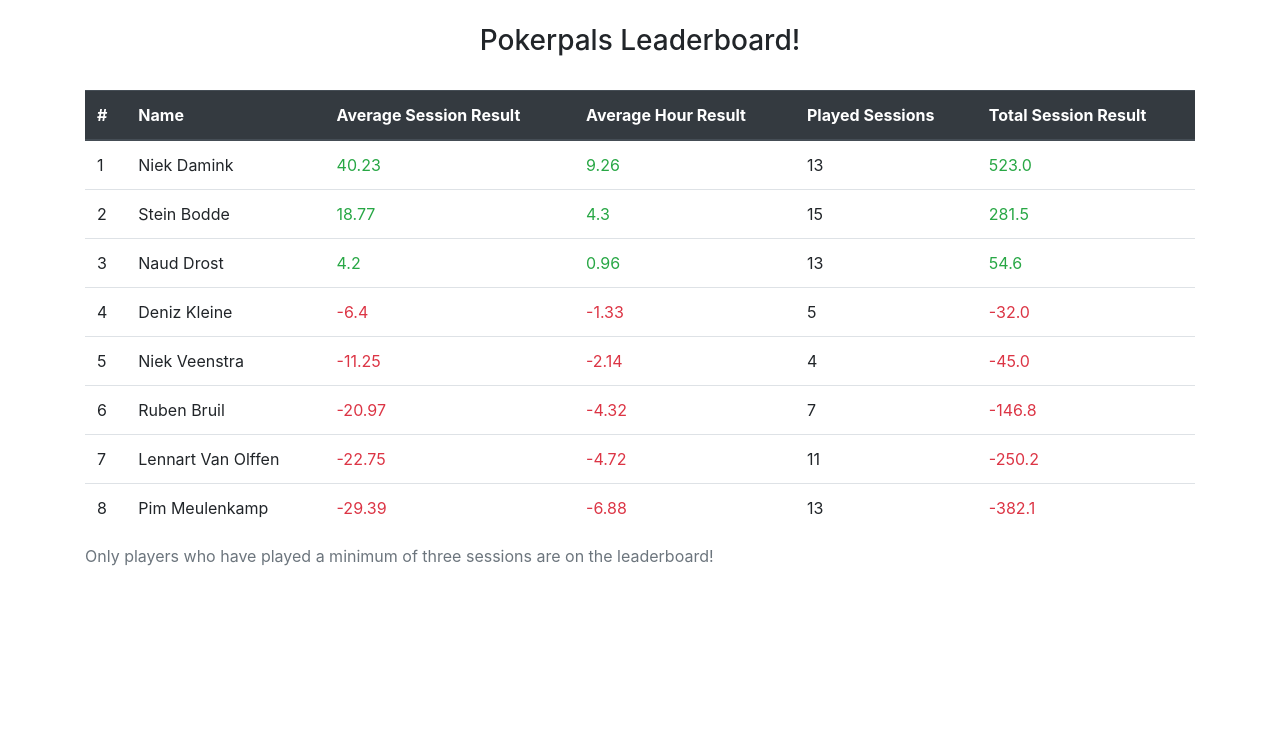
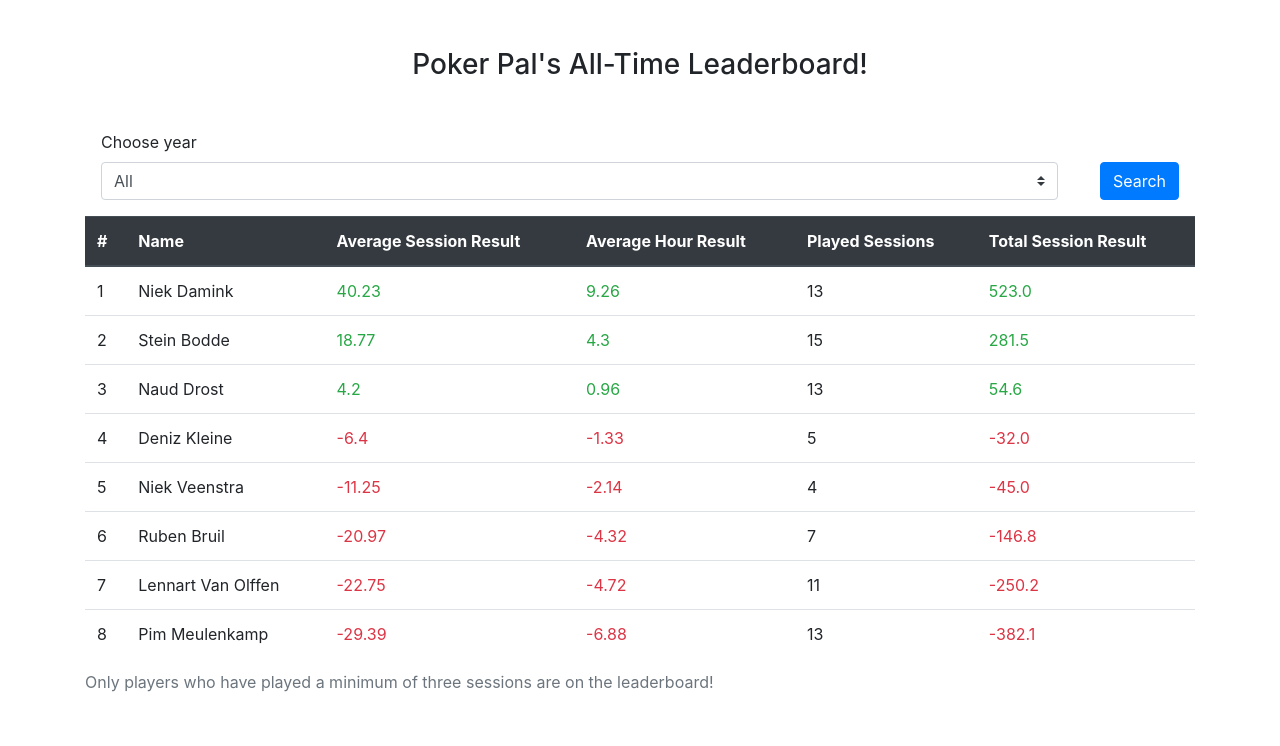
Before and after one commit to Niek-Damink/PokerPals, a Flask app: page /leaderboard in a window 1280 px wide. Shown: the part 138-884 px from the top of the page. Before the commit the page ends 704 px from the top, so only its background shows below. Run offline with Flask 3, Linux system fonts and the light colour scheme; a user stored in the database is signed in; some libraries are stand-ins or nearby versions.

Commit message:
Created leaderboard per year

```diff
--- a/src/website/dbQueries.py
+++ b/src/website/dbQueries.py
@@ -134,6 +134,36 @@ def getLeaderboard():
         person[0] = i
     return leaderboard
 
+def getLeaderboardPerYear(year):
+    leaderboard = []
+    users = User.query.all()
+    i = 0
+    for user in users:
+        username = user.name
+        theFilter = "______" + year
+        user_sessions = User_Session.query.filter(User_Session.person_name == username, User_Session.session_ID == Session.session_ID, Session.date.like(theFilter))
+        session_amount = user_sessions.count()
+        if(session_amount < 3):
+            continue
+        total_session_result = 0
+        total_hours = 0
+        for session in user_sessions:
+            theSession = Session.query.filter(Session.session_ID == session.session_ID).first()
+            total_session_result += session.end_stack - session.begin_stack - session.added_chips
+            total_hours += theSession.duration
+        average_session_result = round(total_session_result / session_amount, 2)
+        average_hour_result = round(total_session_result/ total_hours, 2)
+        leaderboard.append([i, username, average_session_result, average_hour_result, session_amount, total_session_result])
+    leaderboard.sort(key=lambda x: x[5], reverse=True)
+    for person in leaderboard:
+        i += 1
+        person[0] = i
+    return leaderboard
+
+def getAllDates():
+    distinct_years = db.session.query(func.substr(Session.date, -4)).distinct().all()
+    return distinct_years
+
 def get_account_information(name):
     user = User.query.filter(User.name == name).first()
     user_sessions = User_Session.query.filter(User_Session.person_name == name)
--- a/src/website/templates/leaderboard.html
+++ b/src/website/templates/leaderboard.html
@@ -1,6 +1,22 @@
 {% extends "base.html" %} {% block title %}Leaderboard{% endblock %} {% block content %}
-<div class="container py-4">
-    <h3 align="center">Pokerpals Leaderboard!</h3><br>
+<div class="container mt-4 py-4">
+    <h3 align="center">{{year}}</h3><br>
+    <form method="POST">
+      <div class="form-row align-items-center">
+          <div class="col m-3">
+              <label class="mr-sm-2" for="filter">Choose year</label>
+              <select onchange="saveChoice(this);" class="custom-select mr-sm-2" name="year" id="year">
+                <option id="-1" + i selected value="all">All</option>
+                {%for i in range(dates|count())%}
+                  <option id="f{{i}}" + i value="{{dates[i][0]}}">{{dates[i][0]}}</option>
+                  {%endfor%}
+              </select>
+          </div>
+      <div class="col-auto m-3 mt-5">
+          <button type="submit" class="btn btn-primary">Search</button>
+      </div>
+  </div>
+  </form>
     <table class="table">
         <caption>Only players who have played a minimum of three sessions are on the leaderboard!</caption>
         <thead class="thead-dark">
@@ -26,7 +42,6 @@
           {%endfor%}
         </tbody>
       </table>
-
 </div>
 {% endblock %}
 
@@ -34,7 +49,14 @@
 <script>
     document.addEventListener("DOMContentLoaded", function() {
         MakeNegative()
+        loadDocument()
     });
+
+    function loadDocument(){
+      choice = window.sessionStorage.getItem("choice")
+      document.getElementById("year").selectedIndex = choice
+
+  }
 
     function MakeNegative() {
         TDs = document.getElementsByName('number');
@@ -48,5 +70,9 @@
                 }
             }
     }
+
+    function saveChoice(element){
+      window.sessionStorage.setItem("choice", element.selectedIndex)
+  }
 </script>
 {% endblock %}
--- a/src/website/views.py
+++ b/src/website/views.py
@@ -42,7 +42,14 @@ def sessionOverview(id):
     return render_template("sessionOverview.html", user = current_user, session_information = session_information, enters = enters)
 
 
-@views.route('/leaderboard')
+@views.route('/leaderboard', methods=['GET', 'POST'])
 @login_required
 def leaderboard():
-    return render_template("leaderboard.html", user = current_user, leaderboard = getLeaderboard())
+    year = request.form.get("year")
+    if request.method == "POST" and year != "all":
+        leaderboard = getLeaderboardPerYear(year)
+        year = "Poker Pal's " + year + " Leaderboard!"
+    else:
+        leaderboard = getLeaderboard()
+        year = "Poker Pal's All-Time Leaderboard!"
+    return render_template("leaderboard.html", user = current_user, leaderboard = leaderboard, dates = getAllDates(), year=year)
```
